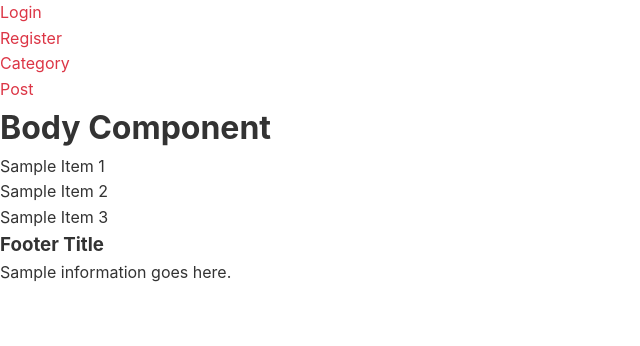
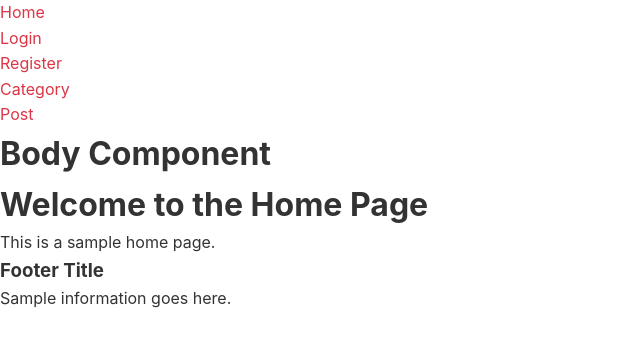
Before and after one commit to vinhhn3/demo-react-pnv, a React (Create React App) app in the folder frontend/: page / in a window 1280 px wide. Shown: the top 346 px of the page, without its empty margins (0-640 px from the left). Built offline with nearby package versions, Linux system fonts and the light colour scheme.

Commit message:
feat: Add react-router-dom for client-side routing

```diff
--- a/frontend/package.json
+++ b/frontend/package.json
@@ -8,6 +8,7 @@
     "@testing-library/user-event": "^13.5.0",
     "react": "^18.3.1",
     "react-dom": "^18.3.1",
+    "react-router-dom": "^5.2.0",
     "react-scripts": "5.0.1",
     "web-vitals": "^2.1.4"
   },
--- a/frontend/src/App.js
+++ b/frontend/src/App.js
@@ -1,3 +1,4 @@
+import { BrowserRouter as Router } from "react-router-dom";
 import "./App.css";
 import Body from "./layout/Body";
 import Footer from "./layout/Footer";
@@ -6,9 +7,11 @@
 function App() {
   return (
     <div className="App">
-      <Header />
-      <Body />
-      <Footer />
+      <Router>
+        <Header />
+        <Body />
+        <Footer />
+      </Router>
     </div>
   );
 }
--- a/frontend/src/layout/Body.js
+++ b/frontend/src/layout/Body.js
@@ -1,20 +1,24 @@
 import React from "react";
 
+import { Route, Switch } from "react-router-dom/cjs/react-router-dom";
+import Home from "../pages/Home";
+import Login from "../pages/users/Login";
+import Register from "../pages/users/Register";
 const Body = () => {
-  const data = [
-    { id: 1, title: "Sample Item 1" },
-    { id: 2, title: "Sample Item 2" },
-    { id: 3, title: "Sample Item 3" },
-  ];
-
   return (
     <div>
       <h1>Body Component</h1>
-      <ul>
-        {data.map((item) => (
-          <li key={item.id}>{item.title}</li>
-        ))}
-      </ul>
+      <Switch>
+        <Route exact path="/">
+          <Home />
+        </Route>
+        <Route exact path="/login">
+          <Login />
+        </Route>
+        <Route exact path="/register">
+          <Register />
+        </Route>
+      </Switch>
     </div>
   );
 };
--- a/frontend/src/layout/Header.js
+++ b/frontend/src/layout/Header.js
@@ -1,4 +1,5 @@
 import React from "react";
+import { Link } from "react-router-dom/cjs/react-router-dom.min";
 
 const Header = () => {
   return (
@@ -6,10 +7,13 @@
       <nav>
         <ul>
           <li>
-            <a href="/login">Login</a>
+            <Link to="/">Home</Link>
           </li>
           <li>
-            <a href="/register">Register</a>
+            <Link to="/login">Login</Link>
+          </li>
+          <li>
+            <Link to="/register">Register</Link>
           </li>
           <li>
             <a href="/category">Category</a>
--- /dev/null
+++ b/frontend/src/pages/Home.js
@@ -0,0 +1,12 @@
+import React from "react";
+
+function Home() {
+  return (
+    <div>
+      <h1>Welcome to the Home Page</h1>
+      <p>This is a sample home page.</p>
+    </div>
+  );
+}
+
+export default Home;
```
Also changed, not shown: 2 other files (tests, documents, lock files or other folders).
